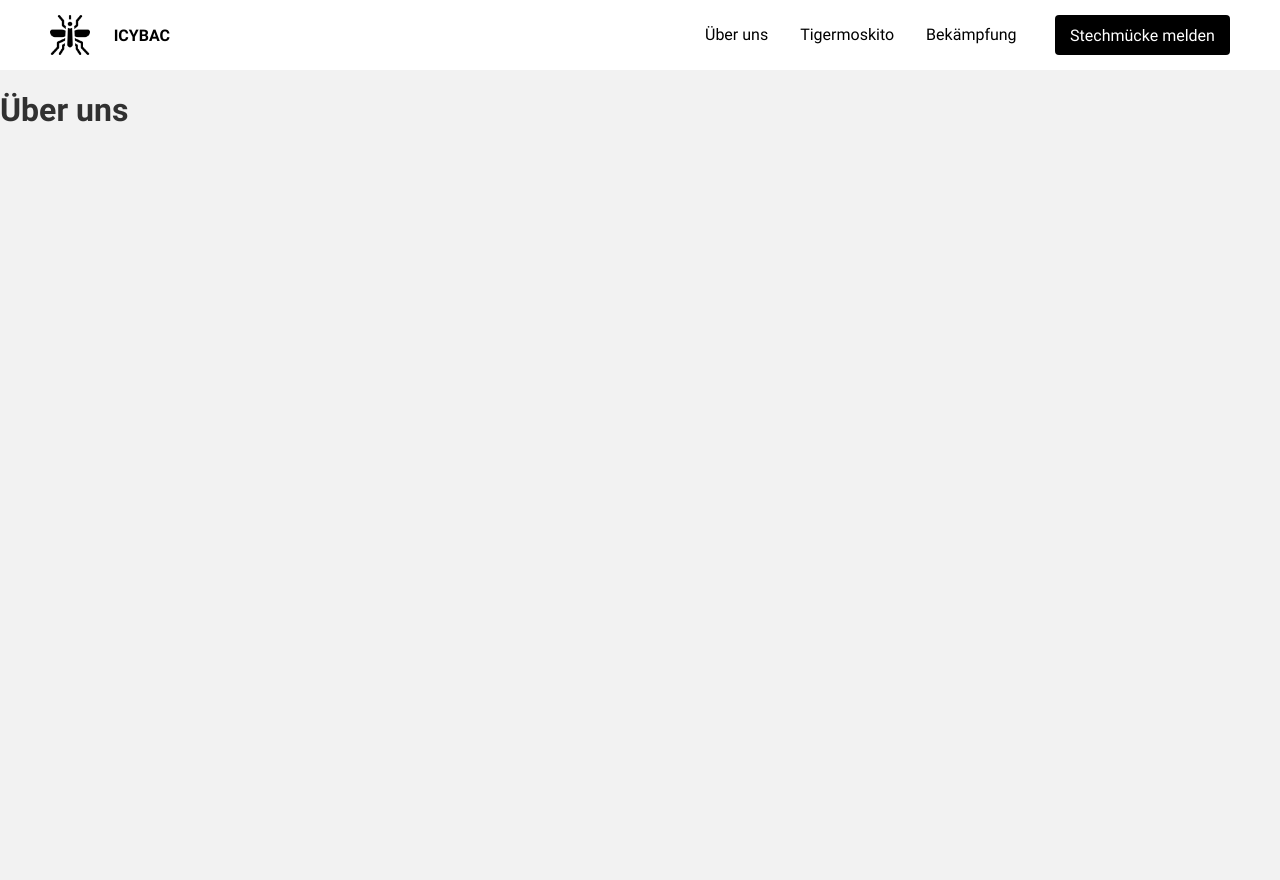
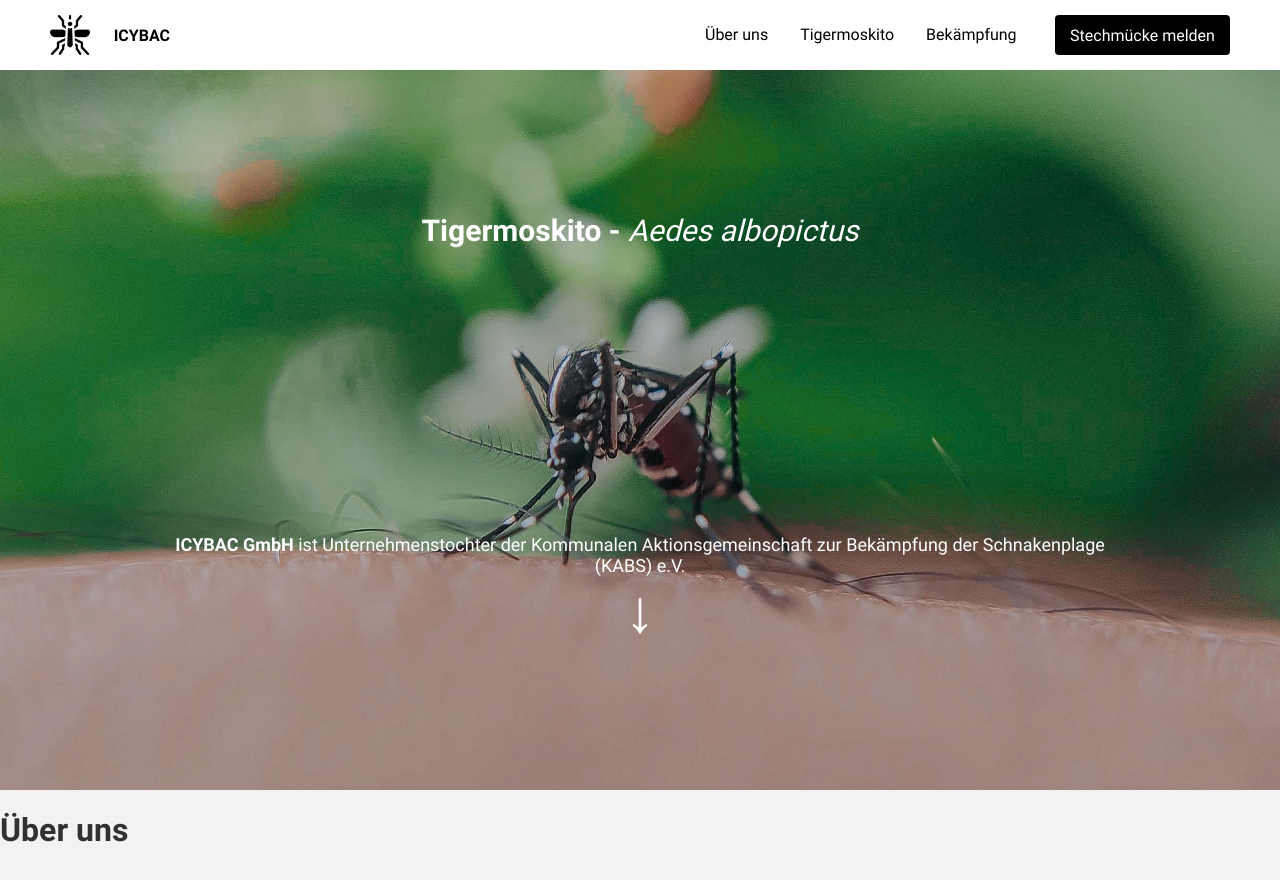
Before and after one commit to DucAnhPhi/icybac_website, a Gatsby site: page / in a window 1280 px wide. Shown: the top 880 px of the page. Built offline with nearby package versions, Linux system fonts and the light colour scheme; Gatsby itself is replaced by a stand-in of ours.

Commit message:
add hero

```diff
--- a/src/components/Header/Navbar/styles.js
+++ b/src/components/Header/Navbar/styles.js
@@ -37,7 +37,7 @@ export const Button = styled.div`
     left: 0;
     top: 70px;
     border-radius: 0;
-    width: 100vw;
+    width: 100%;
     height: 50px;
   }
 `;
--- a/src/components/Header/NavbarLinks/styles.js
+++ b/src/components/Header/NavbarLinks/styles.js
@@ -45,6 +45,7 @@ export const Wrapper = styled.ul`
 			.submenu {
 				display: none;
 				position: absolute;
+				z-index: 100;
 				top: 70px;
 				background-color: white;
 				width: 200px;
--- /dev/null
+++ b/src/components/Hero/index.jsx
@@ -0,0 +1,21 @@
+import React from 'react';
+import { StaticImage } from 'gatsby-plugin-image';
+import { Wrapper, HeroContent, Title, Button } from './styles';
+
+export const Hero = () => (
+    <Wrapper>
+        <StaticImage
+            src="../../images/mosquito.jpg"
+            alt="Tigermoskito"
+            quality="100"
+            style={{gridArea: "1/1"}}
+        />
+        <HeroContent>
+            <Title>Tigermoskito - <span>Aedes albopictus</span></Title>
+            <div>
+                <b>ICYBAC GmbH</b> ist Unternehmenstochter der Kommunalen Aktionsgemeinschaft zur Bekämpfung der Schnakenplage (KABS) e.V. <br/>
+                <Button href="#überuns">&darr;</Button>
+            </div>
+        </HeroContent>
+    </Wrapper>
+);
--- /dev/null
+++ b/src/components/Hero/styles.js
@@ -0,0 +1,53 @@
+import styled from 'styled-components';
+
+export const Wrapper = styled.div`
+    display: grid;
+    height: 90vh;
+`
+
+export const HeroContent = styled.div`
+    position: relative;
+    grid-area: 1/1;
+    color: white;
+    display: grid;
+    place-items: center;
+    padding: 0 150px;
+    font-size: 18px;
+    text-align: center;
+
+    @media (max-width: 600px) {
+        padding: 0 50px;
+        font-size: 15px;
+    }
+`;
+
+export const Title = styled.div`
+    font-weight: bold;
+    font-size: 30px;
+
+    span {
+        font-weight: normal;
+        font-style: italic;
+        text-align: center;
+    }
+
+    @media (max-width: 600px) {
+        font-size: 25px;
+    }
+`;
+
+export const Button = styled.a`
+    font-weight: bold;
+    font-size: 60px;
+    color: white;
+    width: 100%;
+    display: block;
+
+    @media (max-width: 600px) {
+        font-size: 50px;
+    }
+    :hover {
+        cursor: pointer;
+        color: black;
+    }
+`;
--- a/src/components/Layout/styles.js
+++ b/src/components/Layout/styles.js
@@ -5,6 +5,7 @@ export const Global = createGlobalStyle`
     font-family: 'Roboto', Helvetica, sans-serif;
     -ms-text-size-adjust: 100%;
     -webkit-text-size-adjust: 100%;
+    scroll-behavior: smooth;
 
     @media only screen and (max-width: 480px) {
       html {
--- a/src/components/index.js
+++ b/src/components/index.js
@@ -7,3 +7,4 @@ export * from './Contact';
 export * from './Partner';
 export * from './Footer';
 export * from './Logo';
+export * from './Hero';
--- a/src/pages/index.js
+++ b/src/pages/index.js
@@ -5,6 +5,7 @@ import {
   Contact,
   Footer,
   Header,
+  Hero,
   Layout,
   Partner,
   Selfhelp
@@ -13,6 +14,7 @@ const IndexPage = () => {
   return (
       <Layout>
         <Header />
+        <Hero />
         <About />
         <Biology />
         <Selfhelp />
```
Also changed, not shown: src/images/mosquito.jpg (added).
